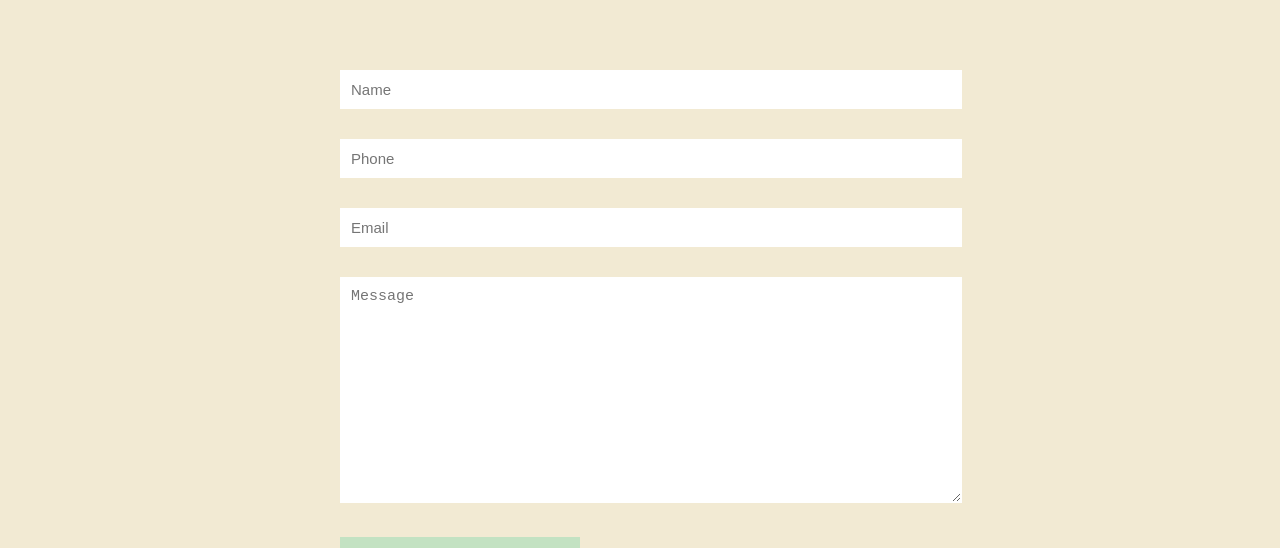
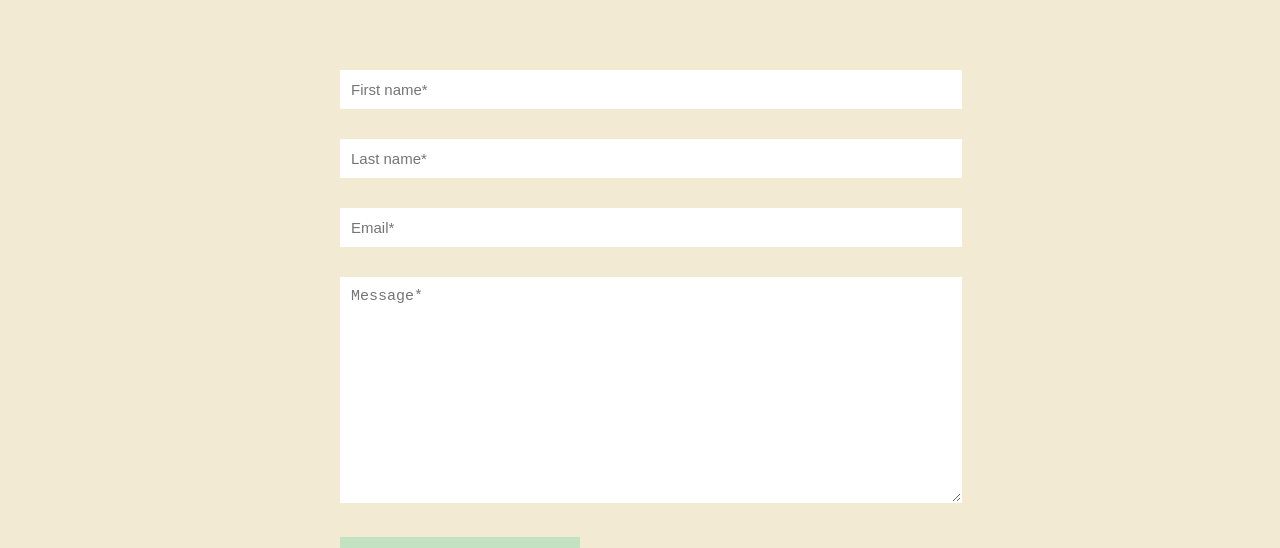
Before and after one commit to awaltherr/news-app, a React (Create React App) app: page /contact in a window 1280 px wide. Shown: the part 130-678 px from the top of the page. Built offline with nearby package versions, Linux system fonts and the light colour scheme; a web font is replaced by a local one.

Commit message:
Added validation to contact form

```diff
--- a/src/components/Contact.js
+++ b/src/components/Contact.js
@@ -1,3 +1,4 @@
+import { useState, useEffect } from "react";
 import {
   ContactContainer,
   InputGroup,
@@ -7,21 +8,125 @@ import {
 } from "../styles/Contact.styled";
 
 export default function Contact() {
+  const [contactInputs, setContactInputs] = useState({
+    firstname: "",
+    lastname: "",
+    email: "",
+    message: "",
+  });
+  const [contactErrors, setContactErrors] = useState({});
+  const [contactSubmit, setContactSubmit] = useState(false);
+  const [successSubmit, setSuccessSubmit] = useState(false);
+
+  const validateForm = (inputValues) => {
+    let errors = {};
+
+    if (!inputValues.firstname.trim()) {
+      errors.firstname = "First name cannot be empty";
+    }
+
+    if (!inputValues.lastname.trim()) {
+      errors.lastname = "Last name cannot be empty";
+    }
+
+    const emailRegex = /^[a-zA-Z0-9._-]+@[a-zA-Z0-9.-]+\.[a-zA-Z]{2,4}$/;
+    if (!inputValues.email.trim()) {
+      errors.email = "Email cannot be empty";
+    } else if (!emailRegex.test(inputValues.email)) {
+      errors.email = "Please use valid email";
+    }
+
+    if (!inputValues.message.trim()) {
+      errors.message = "Message cannot be empty";
+    } else if (inputValues.message.length < 10) {
+      errors.email = "Message must contain at least 15 characters";
+    }
+
+    return errors;
+  };
+
+  const handleChange = (e) => {
+    setContactInputs({ ...contactInputs, [e.target.name]: e.target.value });
+  };
+
+  const clearFields = () => {
+    setContactInputs({
+      firstname: "",
+      lastname: "",
+      email: "",
+      message: "",
+    });
+  };
+
+  const handleSubmit = (e) => {
+    e.preventDefault();
+    const errors = validateForm(contactInputs);
+    setContactErrors(errors);
+    if (Object.keys(errors).length === 0) {
+      setContactSubmit(true);
+    }
+  };
+
+  useEffect(() => {
+    const finishSubmit = () => {
+      console.log(contactInputs);
+      setSuccessSubmit(true);
+      clearFields();
+    };
+    if (contactSubmit) {
+      finishSubmit();
+    }
+  }, [contactSubmit, contactInputs]);
+
   return (
-    <ContactContainer>
+    <ContactContainer onSubmit={handleSubmit}>
       <InputGroup>
-        <InputField type="text" id="name" placeholder="Name" required />
+        <InputField
+          type="text"
+          name="firstname"
+          placeholder="First name*"
+          onChange={handleChange}
+          value={contactInputs.firstname}
+        />
       </InputGroup>
       <InputGroup>
-        <InputField type="text" id="number" placeholder="Phone" required />
+        <InputField
+          type="text"
+          name="lastname"
+          placeholder="Last name*"
+          onChange={handleChange}
+          value={contactInputs.lastname}
+        />
       </InputGroup>
       <InputGroup>
-        <InputField type="text" id="email" placeholder="Email" required />
+        <InputField
+          type="text"
+          name="email"
+          placeholder="Email*"
+          onChange={handleChange}
+          value={contactInputs.email}
+        />
       </InputGroup>
       <InputGroup>
-        <TextArea id="message" rows="12" placeholder="Message" />
+        <TextArea
+          name="message"
+          rows="12"
+          placeholder="Message*"
+          onChange={handleChange}
+          value={contactInputs.message}
+        />
       </InputGroup>
       <ContactSubmitBtn type="submit">Submit</ContactSubmitBtn>
+      {Object.keys(contactErrors).length > 0 && (
+        <ul className="errorList">
+          {Object.values(contactErrors).map((error, index) => (
+            <li key={index}>{error}</li>
+          ))}
+        </ul>
+      )}
+      {successSubmit && (
+        <span className="successSubmit">Thank you for your message</span>
+      )}
     </ContactContainer>
   );
 }
```
